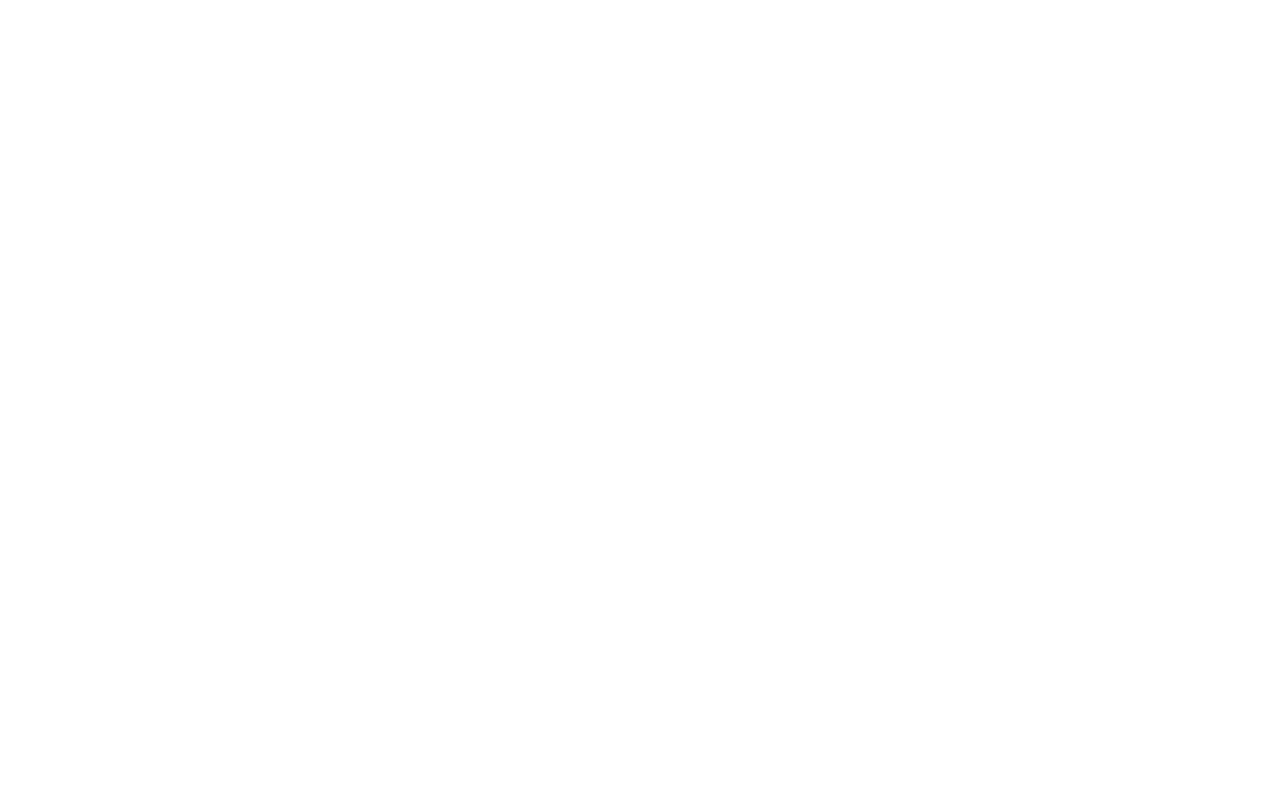
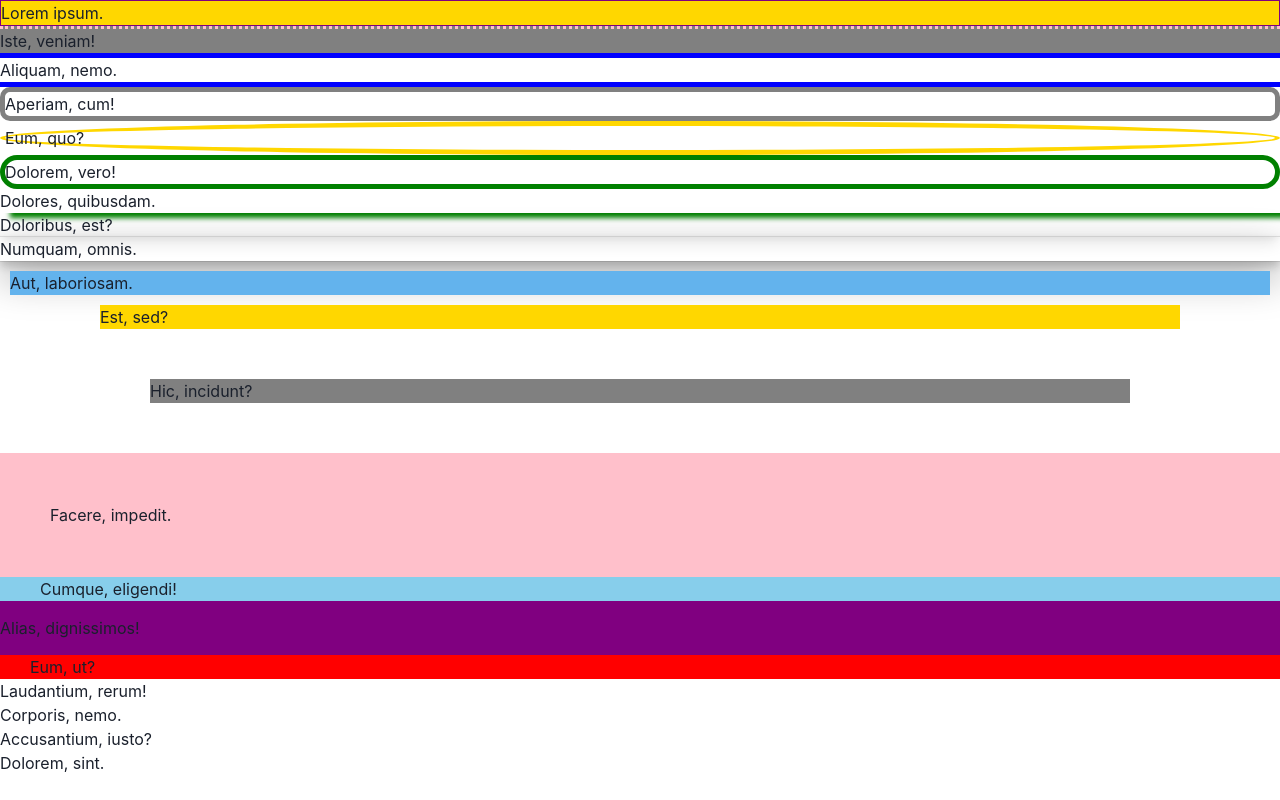
Before and after one commit to AngelosGithub/react231031, a React (Create React App) app: page / in a window 1280 px wide. Built offline with nearby package versions, Linux system fonts and the light colour scheme.

Commit message:
231102 margin, padding 활용

```diff
--- a/src/App.js
+++ b/src/App.js
@@ -1,5 +1,54 @@
+import { Box } from "@chakra-ui/react";
+
 function App() {
-  return <></>;
+  return (
+    <>
+      <Box bg="gold" border={"1px solid purple"}>
+        Lorem ipsum.
+      </Box>
+      <Box bg="gray" borderTop={"3px dotted pink"}>
+        Iste, veniam!
+      </Box>
+      <Box borderY={"5px solid blue"}>Aliquam, nemo.</Box>
+      <Box border={"5px solid gray"} borderRadius={"10px"}>
+        Aperiam, cum!
+      </Box>
+      <Box border={"5px solid gold"} borderRadius={"50%"}>
+        Eum, quo?
+      </Box>
+      <Box border={"5px solid green"} borderRadius={20}>
+        Dolorem, vero!
+      </Box>
+      <Box boxShadow={"10px 5px 5px green"}>Dolores, quibusdam.</Box>
+      <Box shadow={"lg"}>Doloribus, est?</Box>
+      <Box shadow={"dark-lg"}>Numquam, omnis.</Box>
+      <Box bg={"blue.300"} m={"10px"}>
+        Aut, laboriosam.
+      </Box>
+      <Box bg={"gold"} mx={"100px"}>
+        Est, sed?
+      </Box>
+      <Box bg={"gray"} mx={150} my={50}>
+        Hic, incidunt?
+      </Box>
+      <Box bg={"pink"} p={"50px"}>
+        Facere, impedit.
+      </Box>
+      <Box bg={"skyblue"} px={10}>
+        Cumque, eligendi!
+      </Box>
+      <Box bg={"purple"} py={15}>
+        Alias, dignissimos!
+      </Box>
+      <Box bg={"red"} pl={"30px"}>
+        Eum, ut?
+      </Box>
+      <Box>Laudantium, rerum!</Box>
+      <Box>Corporis, nemo.</Box>
+      <Box>Accusantium, iusto?</Box>
+      <Box>Dolorem, sint.</Box>
+    </>
+  );
 }
 
 export default App;
```
